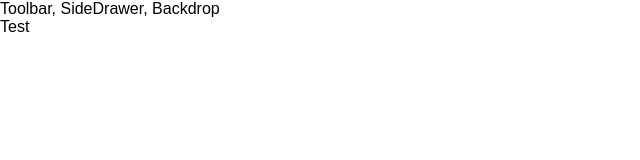
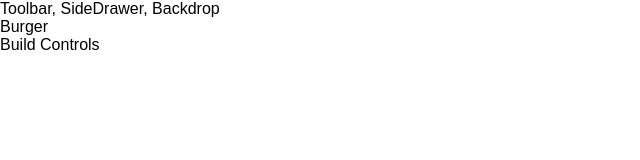
Before and after one commit to pulkit99dev/burger-builder, a React app: page / in a window 1280 px wide. Shown: the top 160 px of the page, without its empty margins (0-640 px from the left). Built offline with nearby package versions, Linux system fonts and the light colour scheme.

Commit message:
Burger Builder Container

```diff
--- a/src/App.js
+++ b/src/App.js
@@ -1,6 +1,8 @@
 import React, { Component } from 'react';
 
-import Layout from './components/Layout/Layout'
+import Layout from './components/Layout/Layout';
+
+import BurgerBuilder from './containers/BurgerBuilder/BurgerBuilder'
 
 
 class App extends Component {
@@ -8,7 +10,7 @@
     return (
       <div>
         <Layout>
-          Test
+          <BurgerBuilder />
         </Layout>
       </div>
     );
--- /dev/null
+++ b/src/components/Layout/Layout.css
@@ -0,0 +1,3 @@
+.Content{
+    margin-top: 16px;
+}
--- a/src/components/Layout/Layout.js
+++ b/src/components/Layout/Layout.js
@@ -1,13 +1,15 @@
 import React from 'react';
 
 import Aux from '../../hoc/Aux'
+
+import classes from './Layout.css'
 
 const layout = (props) =>(
     <Aux>
     <div>
         Toolbar, SideDrawer, Backdrop
     </div>
-    <main>
+    <main className={classes.Content}>
         {props.children}
     </main>
     </Aux>
--- a/src/containers/BurgerBuilder/BurgerBuilder.js
+++ b/src/containers/BurgerBuilder/BurgerBuilder.js
@@ -1,3 +1,20 @@
-import React, { Component } from 'react' ;
+import React, { Component } from 'react';
 
-const
+import Aux from '../../hoc/Aux'
+
+class BurgerBuilder extends Component{
+    render(){
+        return(
+            <Aux>
+                <div>
+                    Burger
+                </div>
+                <div>
+                    Build Controls
+                </div>
+            </Aux>
+        );
+    }
+}
+
+export default BurgerBuilder;
```
